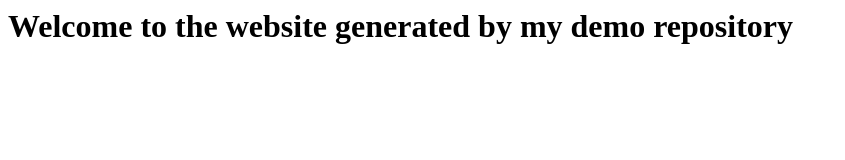
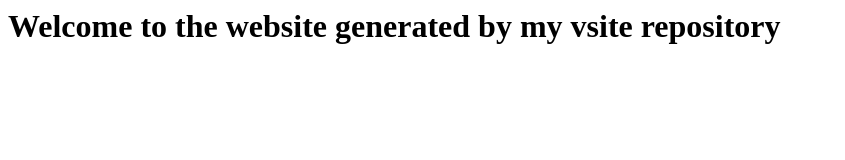
Before and after one commit to Vss-inc/start-vsite, a website: page index.html in a window 1280 px wide. Shown: the whole page, without its empty margins (0-845 px from the left). Drawn offline with Linux system fonts and the light colour scheme.

Commit message:
Update index.html

```diff
--- a/index.html
+++ b/index.html
@@ -1 +1 @@
-<h1>Welcome to the website generated by my demo repository</h1>
+<h1>Welcome to the website generated by my vsite repository</h1>
```
